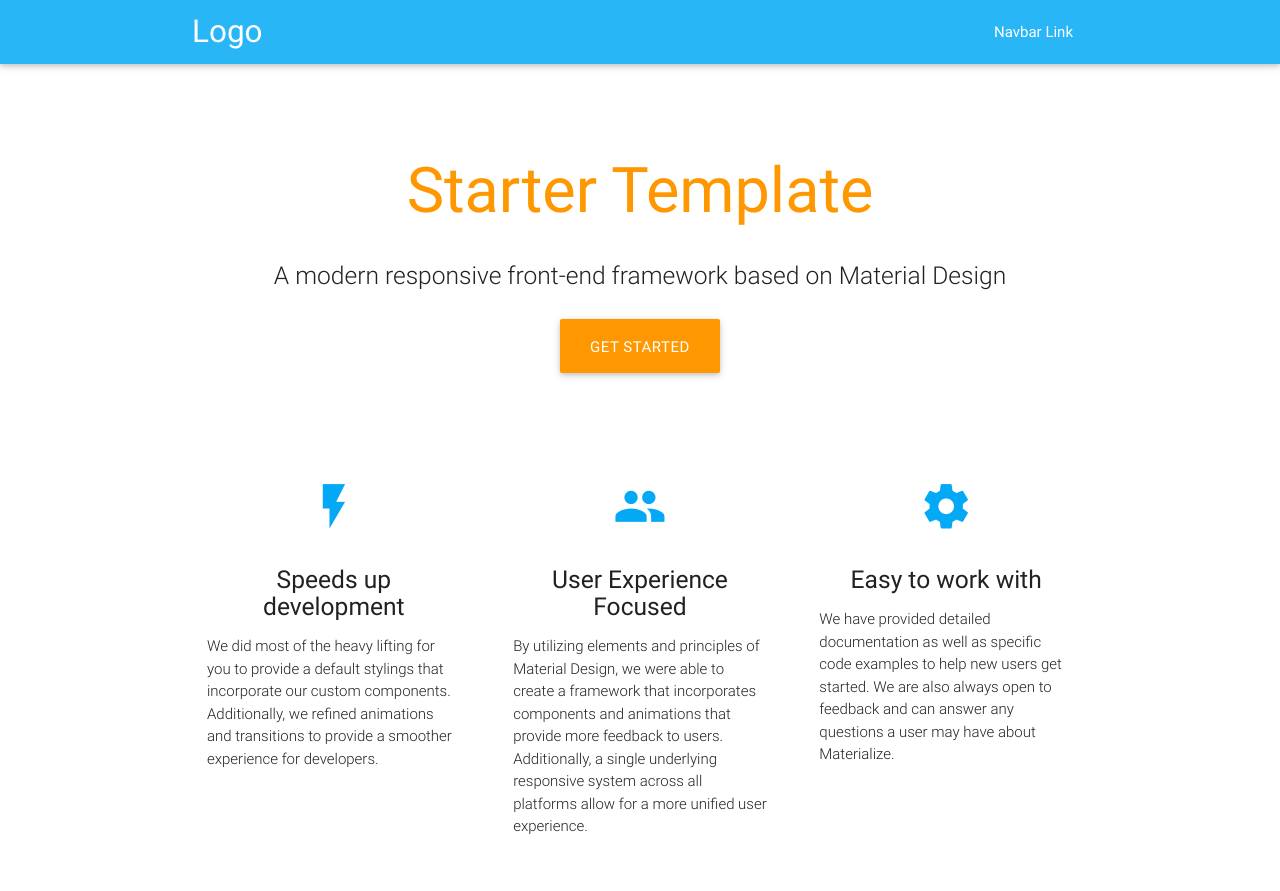
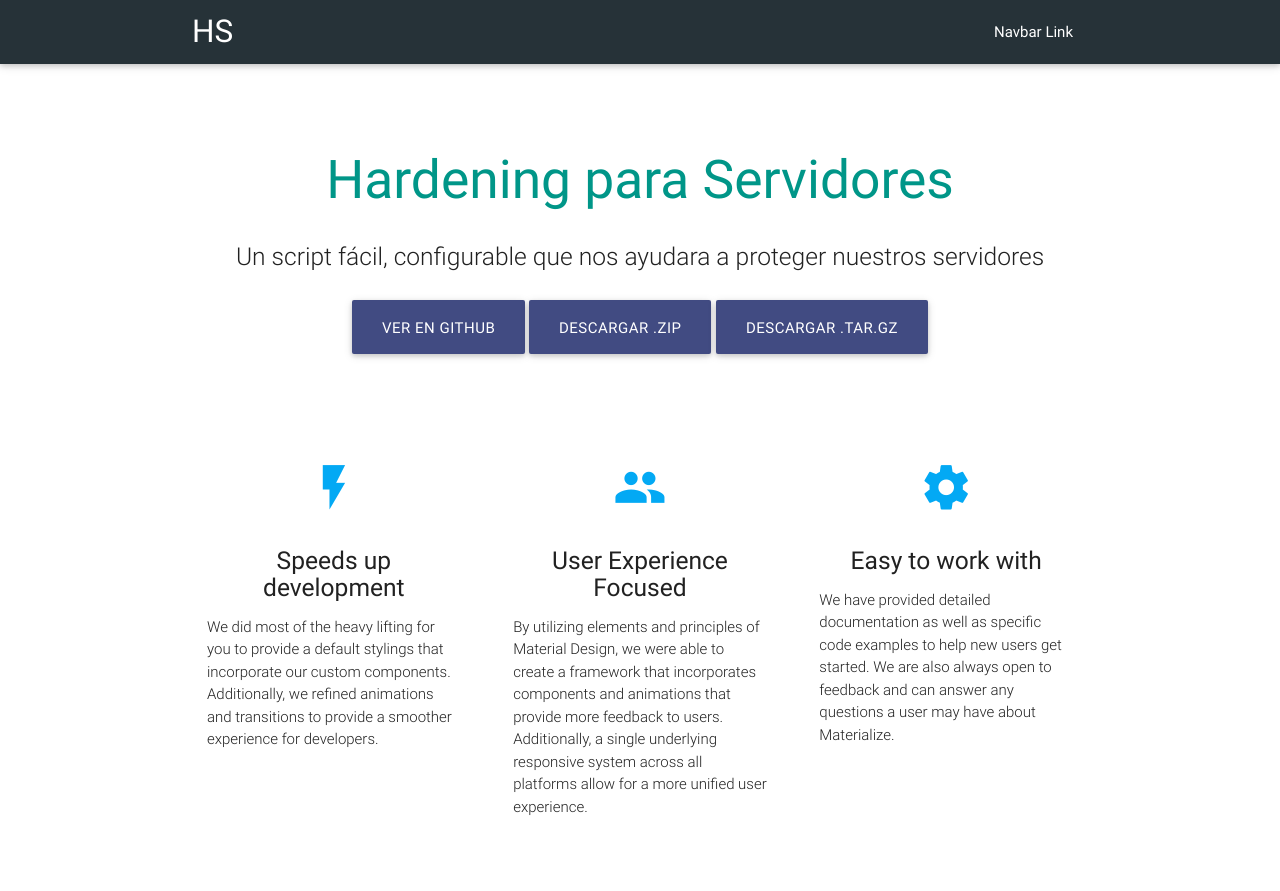
Before and after one commit to eliezerfot123/hardening, a plain HTML site: page index.html in a window 1280 px wide. Shown: the top 891 px of the page. Drawn offline with nearby package versions, Linux system fonts and the light colour scheme; files whose address does not match are found by name.

Commit message:
add configurations for material desing

```diff
--- a/css/style.css
+++ b/css/style.css
@@ -12,3 +12,18 @@
 .icon-block .material-icons {
 	font-size: inherit;
 }
+
+.btn, .btn-large {
+  text-decoration: none;
+  color: #fff;
+  background-color: #414b82;
+  text-align: center;
+  letter-spacing: .5px;
+  -webkit-transition: .2s ease-out;
+  -moz-transition: .2s ease-out;
+  -o-transition: .2s ease-out;
+  -ms-transition: .2s ease-out;
+  transition: .2s ease-out;
+  cursor: pointer; }
+  .btn:hover, .btn-large:hover {
+    background-color: #414b82; }
--- a/index.html
+++ b/index.html
@@ -3,7 +3,7 @@
 <head>
   <meta http-equiv="Content-Type" content="text/html; charset=UTF-8"/>
   <meta name="viewport" content="width=device-width, initial-scale=1, maximum-scale=1.0"/>
-  <title>Starter Template - Materialize</title>
+  <title>Hardening Server</title>
 
   <!-- CSS  -->
   <link href="https://fonts.googleapis.com/icon?family=Material+Icons" rel="stylesheet">
@@ -11,8 +11,8 @@
   <link href="css/style.css" type="text/css" rel="stylesheet" media="screen,projection"/>
 </head>
 <body>
-  <nav class="light-blue lighten-1" role="navigation">
-    <div class="nav-wrapper container"><a id="logo-container" href="#" class="brand-logo">Logo</a>
+  <nav class="blue-grey darken-4" role="navigation">
+    <div class="nav-wrapper container"><a id="logo-container" href="#" class="brand-logo">HS</a>
       <ul class="right hide-on-med-and-down">
         <li><a href="#">Navbar Link</a></li>
       </ul>
@@ -26,12 +26,16 @@
   <div class="section no-pad-bot" id="index-banner">
     <div class="container">
       <br><br>
-      <h1 class="header center orange-text">Starter Template</h1>
+      <h2 class="header center teal-text">Hardening para Servidores</h2>
       <div class="row center">
-        <h5 class="header col s12 light">A modern responsive front-end framework based on Material Design</h5>
+        <h5 class="header col s12 light">Un script fácil, configurable que nos ayudara a proteger nuestros servidores</h5>
       </div>
       <div class="row center">
-        <a href="http://materializecss.com/getting-started.html" id="download-button" class="btn-large waves-effect waves-light orange">Get Started</a>
+        <a href="https://github.com/eliezerfot123/hardening" id="download-button" class="btn-large waves-effect waves-light https://github.com/eliezerfot123/hardening">Ver en GitHub</a>
+        <a href="https://github.com/eliezerfot123/hardening/zipball/master" id="download-button" class="btn-large waves-effect waves-light https://github.com/eliezerfot123/hardening/zipball/master">Descargar .zip</a>
+        <a href="https://github.com/eliezerfot123/hardening/tarball/master" id="download-button" class="btn-large waves-effect waves-light https://github.com/eliezerfot123/hardening/tarball/master">Descargar .tar.gz</a>
+
+
       </div>
       <br><br>
 
```
Also changed, not shown: css/materialize.css.
